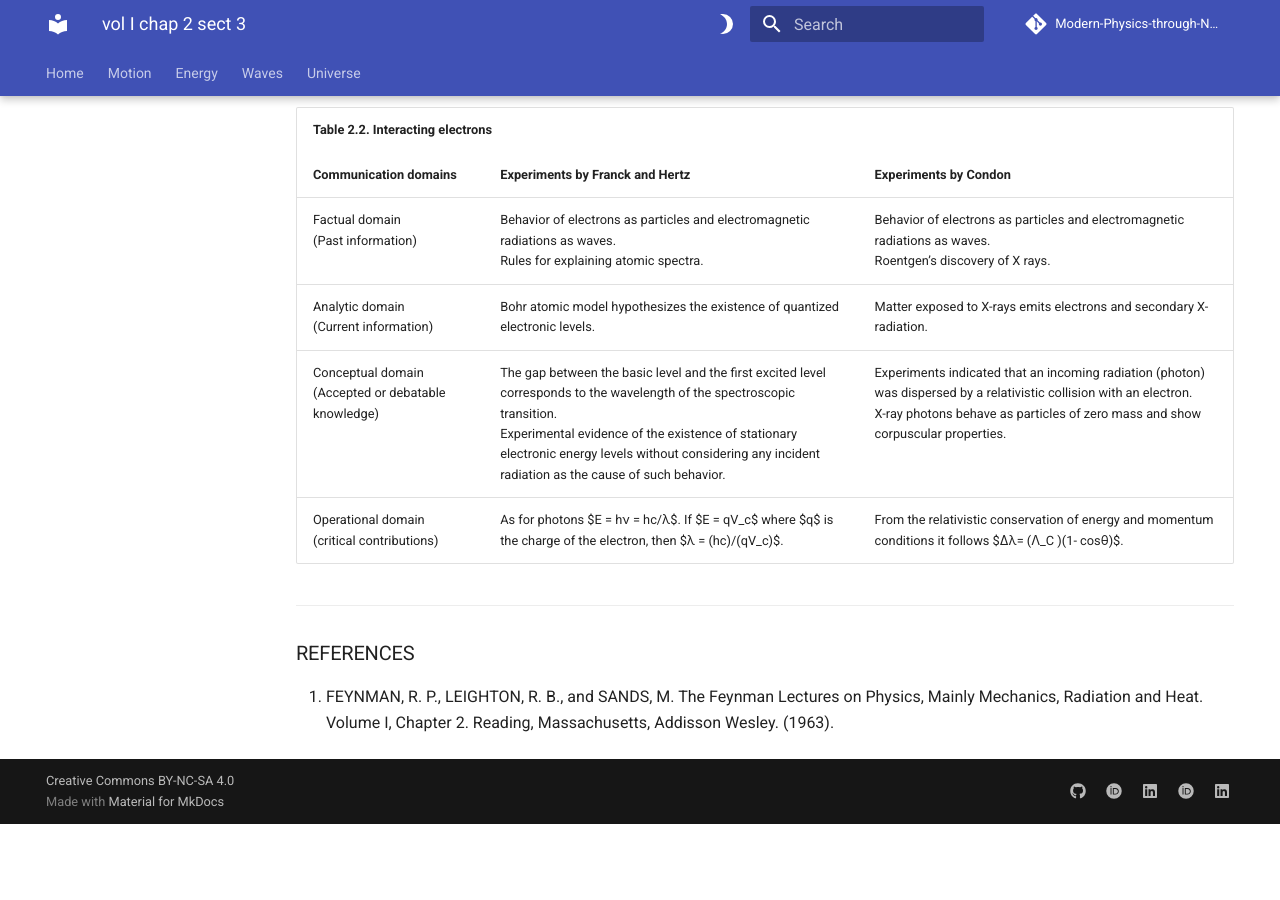
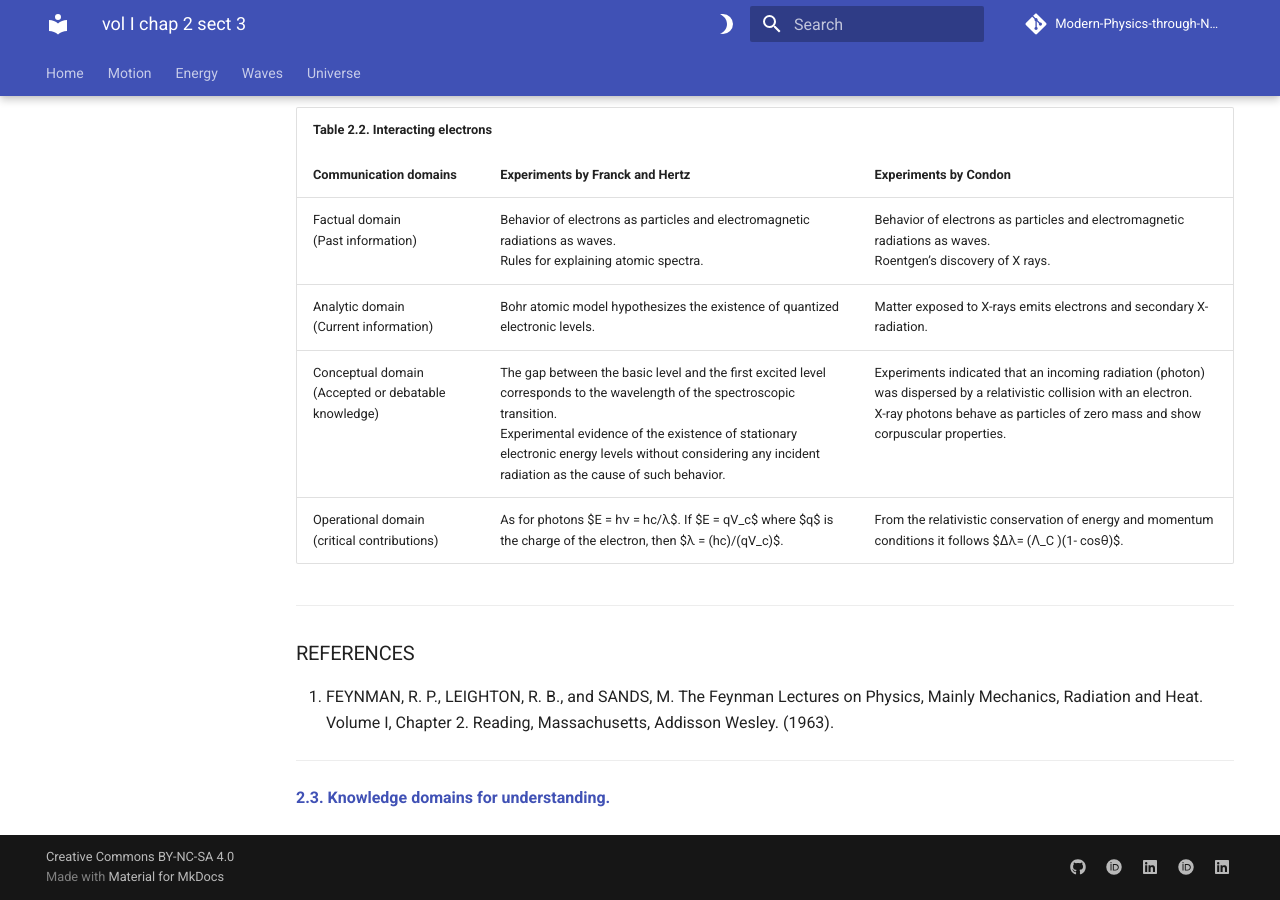
Before and after one commit to modphysnobel/modphysnobel.github.io, an MkDocs documentation site: the page built from docs/vol-I/vol-I-chap-2-sect-3.md, in a window 1280 px wide and 900 px high, scrolled down 1562 px. Built offline with MkDocs 1.6.1 and Material for MkDocs 9.7.7, drawn with Linux system fonts in a browser that asks for light colours; some web fonts are replaced; comment, search, counter and statistics services are not loaded; before the commit the page ends 2386 px from its top, so only the background shows below that.

Commit message:
Update vol-I-chap-2-sect-3.md

```diff
--- a/docs/vol-I/vol-I-chap-2-sect-3.md
+++ b/docs/vol-I/vol-I-chap-2-sect-3.md
@@ -183,3 +183,7 @@ X-ray photons behave as particles of zero mass and show corpuscular properties.
 ### REFERENCES
 
 1. FEYNMAN, R. P., LEIGHTON, R. B., and SANDS, M. The Feynman Lectures on Physics, Mainly Mechanics, Radiation and Heat. Volume I, Chapter 2. Reading, Massachusetts, Addisson Wesley. (1963).
+
+***
+
+[**2.3. Knowledge domains for understanding.**](./vol-I-chap-2-sect-3.md)
```
